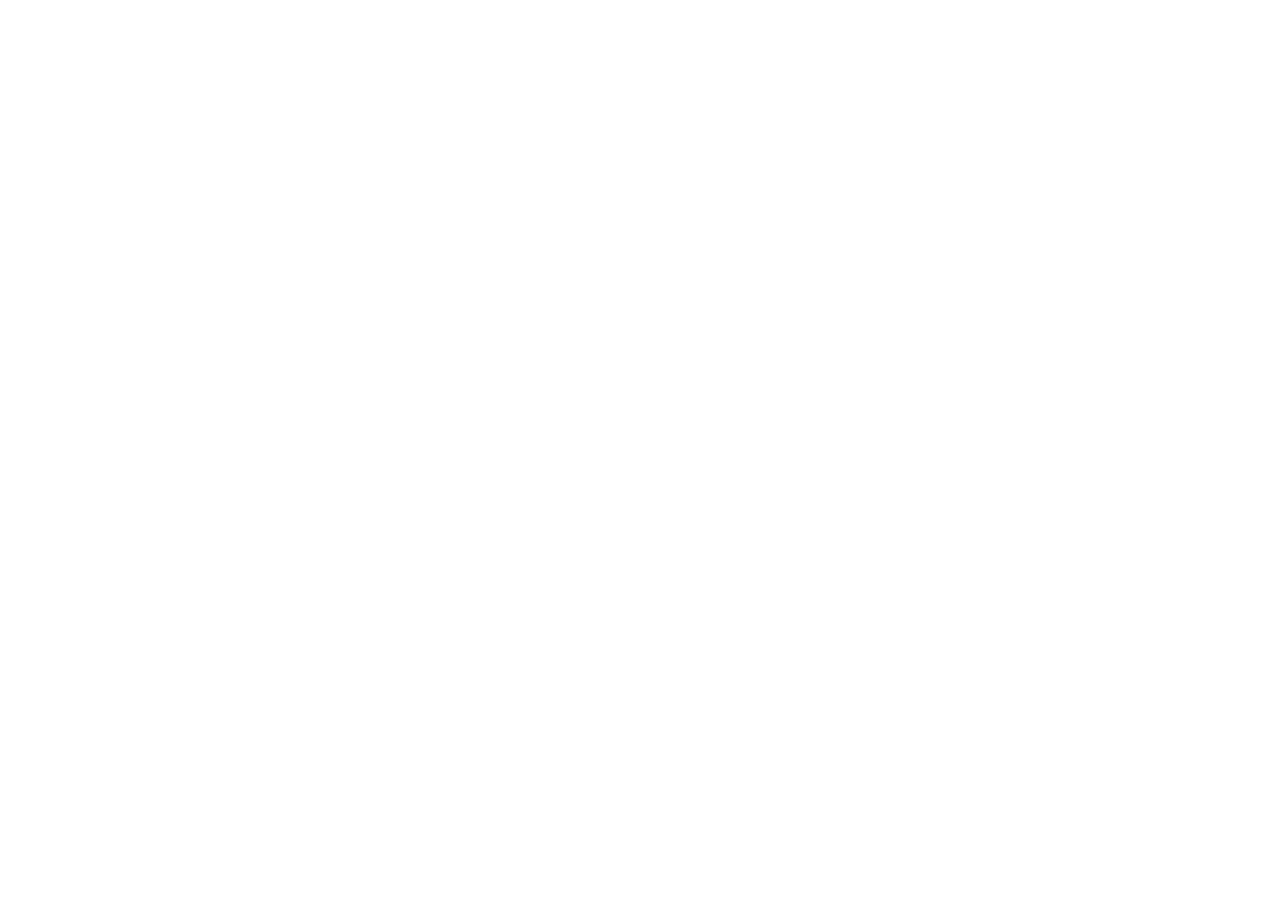
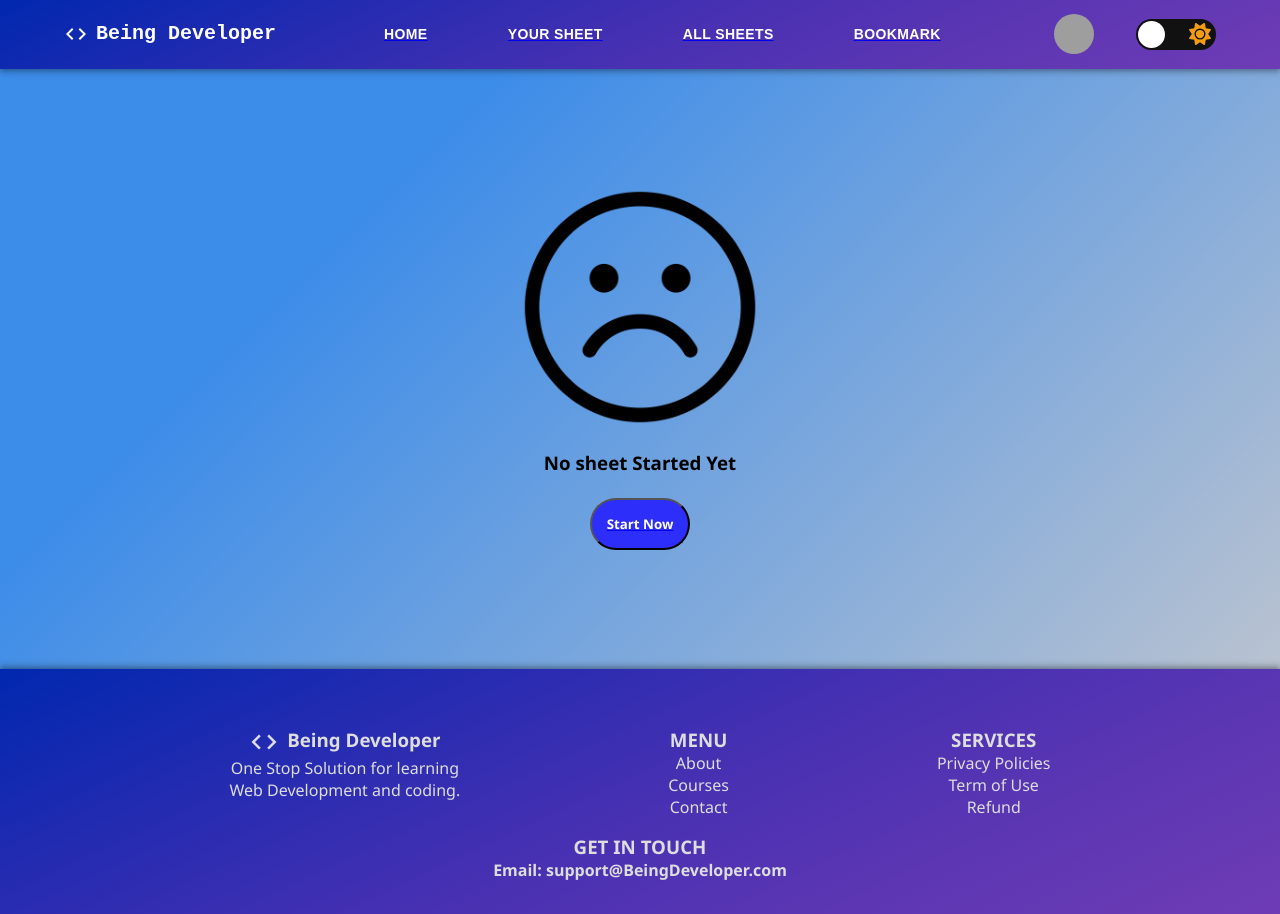
Before and after one commit to Advanced-yourself/Being-Developer, a React (Vite) app: page /dsa/YourSheet in a window 1280 px wide. Before the commit this address had no page. Before the commit the page ends 800 px from the top, so only its background shows below. Built offline with nearby package versions, Linux system fonts and the light colour scheme; grey boxes are pictures that could not be loaded.

Commit message:
YourSheet and DSA home page updated

```diff
--- a/src/App.jsx
+++ b/src/App.jsx
@@ -9,6 +9,7 @@
 import AllDsaSheets from "./pages/AllDsaSheets";
 import Bookmarks from "./pages/Bookmarks";
 import AllQuestionList from "./pages/AllQuestionList";
+import YourSheetPage from "./pages/YourSheetPage";
 
 
 export const ThemeContext = createContext(null);
@@ -31,6 +32,7 @@
       <Route path="/dsa" element={<DsaSheet toggleTheme={toggleTheme} theme={theme}/>}/>
       <Route path="/web-practice" element={<LearnWebDev toggleTheme={toggleTheme} theme={theme}/>}/>
       <Route path="/dsa/allSheets" element={<AllDsaSheets  toggleTheme={toggleTheme} theme={theme}/>}/>
+      <Route path="/dsa/YourSheet" element={<YourSheetPage toggleTheme={toggleTheme} theme={theme}/>}/>
       <Route path="/dsa/bookmark"  element={<Bookmarks toggleTheme={toggleTheme} theme={theme}/>}/>
       <Route path="/dsa/AllSheets/AllQuestions"  element={<AllQuestionList/>}/>
       <Route path="login" element={<Login/>}/>
--- a/src/component/Dsa_Home/DsaHome.jsx
+++ b/src/component/Dsa_Home/DsaHome.jsx
@@ -1,23 +1,12 @@
 import "./DsaHome.css";
-import sadBlack from "../../../src/assets/sad-face-dark.png";
-import sadLight from "../../../src/assets/sad-face-light.png";
-import { Link } from "react-router-dom";
+
 
 function DsaHome({toggleTheme, theme}) {
 
-  const imageSource = theme === "dark" ? sadLight : sadBlack;
-  const colors = theme === "dark"? "white" : "black";
+
   return (
     <div className="dsa-container">
-      <img
-        className="icon"
-        src={imageSource}
-        style={{ width: "240px" }}
-      />
-      <h3 style={{color: `${colors}`}}>No sheet Started Yet</h3>
-      <Link to="/dsa/AllSheets">
-      <button>Start Now</button>
-      </Link>
+        <h2>Learning DSA resources will be shared here</h2>
     </div>
   );
 }
--- a/src/component/Dsa_Nav/DsaNavbar.jsx
+++ b/src/component/Dsa_Nav/DsaNavbar.jsx
@@ -21,7 +21,7 @@
 import { faMoon } from "@fortawesome/free-solid-svg-icons";
 import { Link } from "react-router-dom";
 
-const pages = ["HOME", "ALL SHEETS", "BOOKMARK"];
+const pages = ["HOME","YOUR SHEET","ALL SHEETS", "BOOKMARK"];
 const settings = ["Profile", "Account", "Dashboard", "Logout"];
 
 const DsaNavbar = ({toggleTheme, theme}) => {
@@ -47,11 +47,18 @@
       function getPageLink(page) {
         if (page === "HOME") {
           return "/dsa";
-        } else if (page === "ALL SHEETS") {
+        }
+        else if(page === "YOUR SHEET")
+        {
+            return "/dsa/YourSheet"
+        }
+        else if (page === "ALL SHEETS") {
           return "/dsa/AllSheets";
-        } else if (page === "BOOKMARK") {
+        }
+         else if (page === "BOOKMARK") {
           return "/dsa/bookmark";
-        } else {
+        }
+        else {
           return "/dsa"; // Fallback link if page value doesn't match any specific case
         }
       }
--- a/src/component/Learn/Learn.jsx
+++ b/src/component/Learn/Learn.jsx
@@ -1,6 +1,7 @@
 import "./Learn.css";
 import webImg from "../../../src/assets/asset1.png";
 import dsaImg from "../../../src/assets/asset2.png";
+import { Link } from "react-router-dom";
 
 const Home = () => {
   return (
@@ -9,7 +10,9 @@
       <main className="learn-container">
         <div className="DsaContainer">
           <img src ={dsaImg} className="DsaSection"/>
+          <Link to="/dsa">
           <button className="learn-btn">Data Structures & Algorithms</button>
+          </Link>
         </div>
 
         <div className="WebDevContainer">
--- /dev/null
+++ b/src/component/YourSheet/YourSheet.css
@@ -0,0 +1,50 @@
+.yoursheet-container {
+    width: 100%;
+    min-height: 75vh;
+    display: flex;
+    justify-content: center; /* Centers horizontally */
+    align-items: center; /* Centers vertically */
+    flex-direction: column;
+    row-gap: 23px;
+  }
+
+  h3,  button{
+    display: block;
+    font-family: 'Segoe UI', Tahoma, Geneva, Verdana, sans-serif;
+  }
+
+
+
+  button {
+    background-color: rgb(46, 46, 250);
+    color: white;
+    padding: 15px;
+    border-radius: 30px;
+    font-weight: 700;
+    cursor: pointer;
+  }
+
+  img:hover {
+      animation: shake 2s cubic-bezier(.36,.07,.19,.97) both;
+      transform: translate3d(0, 0, 0);
+      backface-visibility: hidden;
+      perspective: 1000px;
+    }
+
+    @keyframes shake {
+      10%, 90% {
+        transform: translate3d(-1px, 0, 0);
+      }
+
+      20%, 80% {
+        transform: translate3d(2px, 0, 0);
+      }
+
+      30%, 50%, 70% {
+        transform: translate3d(-4px, 0, 0);
+      }
+
+      40%, 60% {
+        transform: translate3d(4px, 0, 0);
+      }
+    }
--- /dev/null
+++ b/src/component/YourSheet/YourSheet.jsx
@@ -0,0 +1,26 @@
+
+import sadBlack from "../../../src/assets/sad-face-dark.png";
+import sadLight from "../../../src/assets/sad-face-light.png";
+import { Link } from "react-router-dom";
+import "../YourSheet/YourSheet.css";
+
+const YourSheet = ({toggleTheme, theme}) => {
+
+    const imageSource = theme === "dark" ? sadLight : sadBlack;
+    const colors = theme === "dark"? "white" : "black";
+  return (
+    <div className="yoursheet-container">
+      <img
+        className="icon"
+        src={imageSource}
+        style={{ width: "240px" }}
+      />
+      <h3 style={{color: `${colors}`}}>No sheet Started Yet</h3>
+      <Link to="/dsa/AllSheets">
+      <button>Start Now</button>
+      </Link>
+    </div>
+  )
+}
+
+export default YourSheet
--- a/src/pages/DsaSheet.jsx
+++ b/src/pages/DsaSheet.jsx
@@ -2,7 +2,8 @@
 import DsaNavbar from "../component/Dsa_Nav/DsaNavbar";
 import Footer from "../component/Footer/Footer";
 
-const YourSheet = ({toggleTheme, theme}) => {
+const DsaSheet = ({toggleTheme, theme}) => {
+
   return (
     <div>
       <DsaNavbar toggleTheme={toggleTheme} theme={theme}/>
@@ -12,4 +13,4 @@
   )
 }
 
-export default YourSheet;
+export default DsaSheet;
--- /dev/null
+++ b/src/pages/YourSheetPage.jsx
@@ -0,0 +1,16 @@
+import DsaNavbar from "../component/Dsa_Nav/DsaNavbar";
+import Footer from "../component/Footer/Footer";
+import YourSheet from "../component/YourSheet/YourSheet";
+
+
+const YourSheetPage = ({toggleTheme, theme}) => {
+  return (
+    <div>
+    <DsaNavbar toggleTheme={toggleTheme} theme={theme}/>
+    <YourSheet toggleTheme={toggleTheme} theme={theme}/>
+    <Footer/>
+    </div>
+  )
+}
+
+export default YourSheetPage;
```
